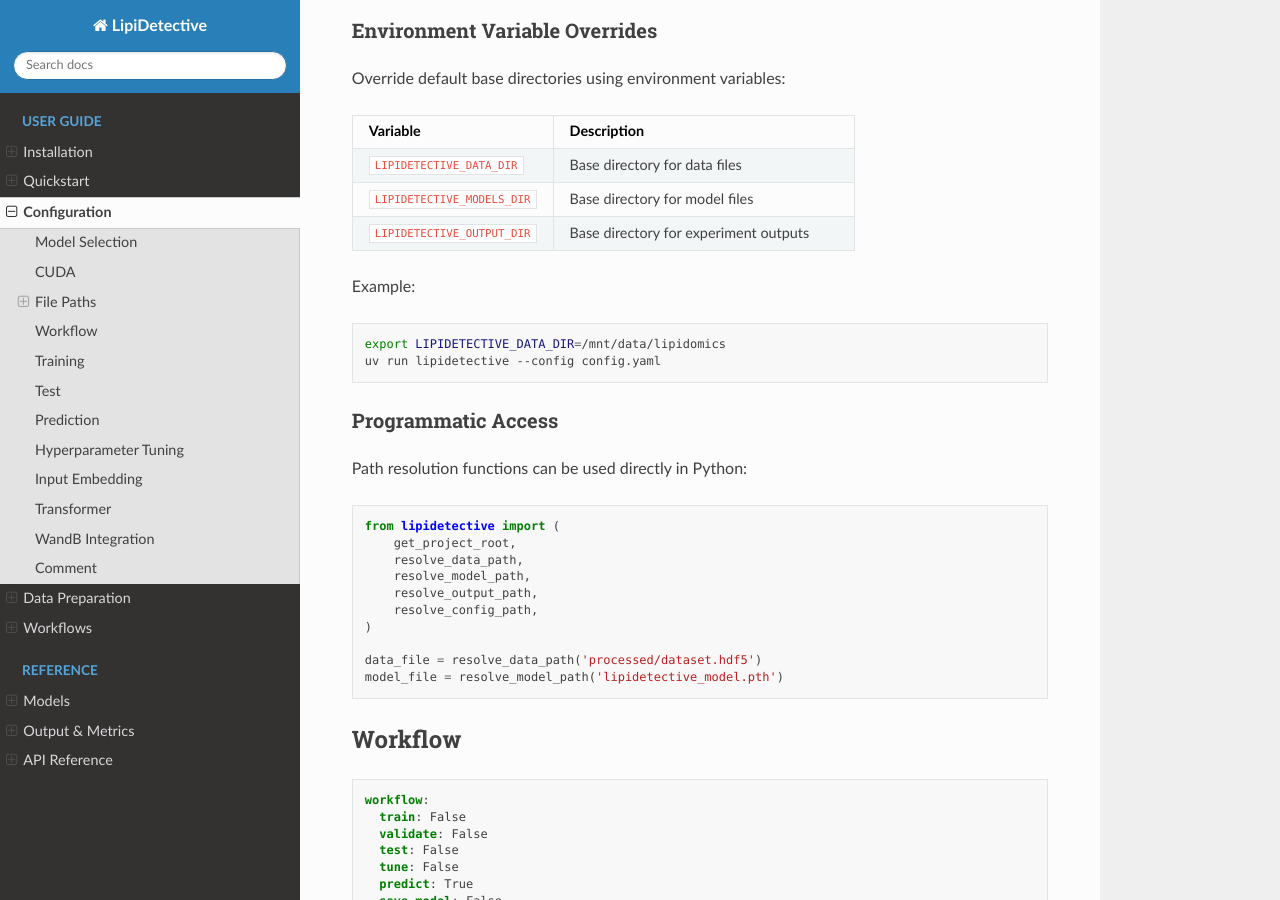
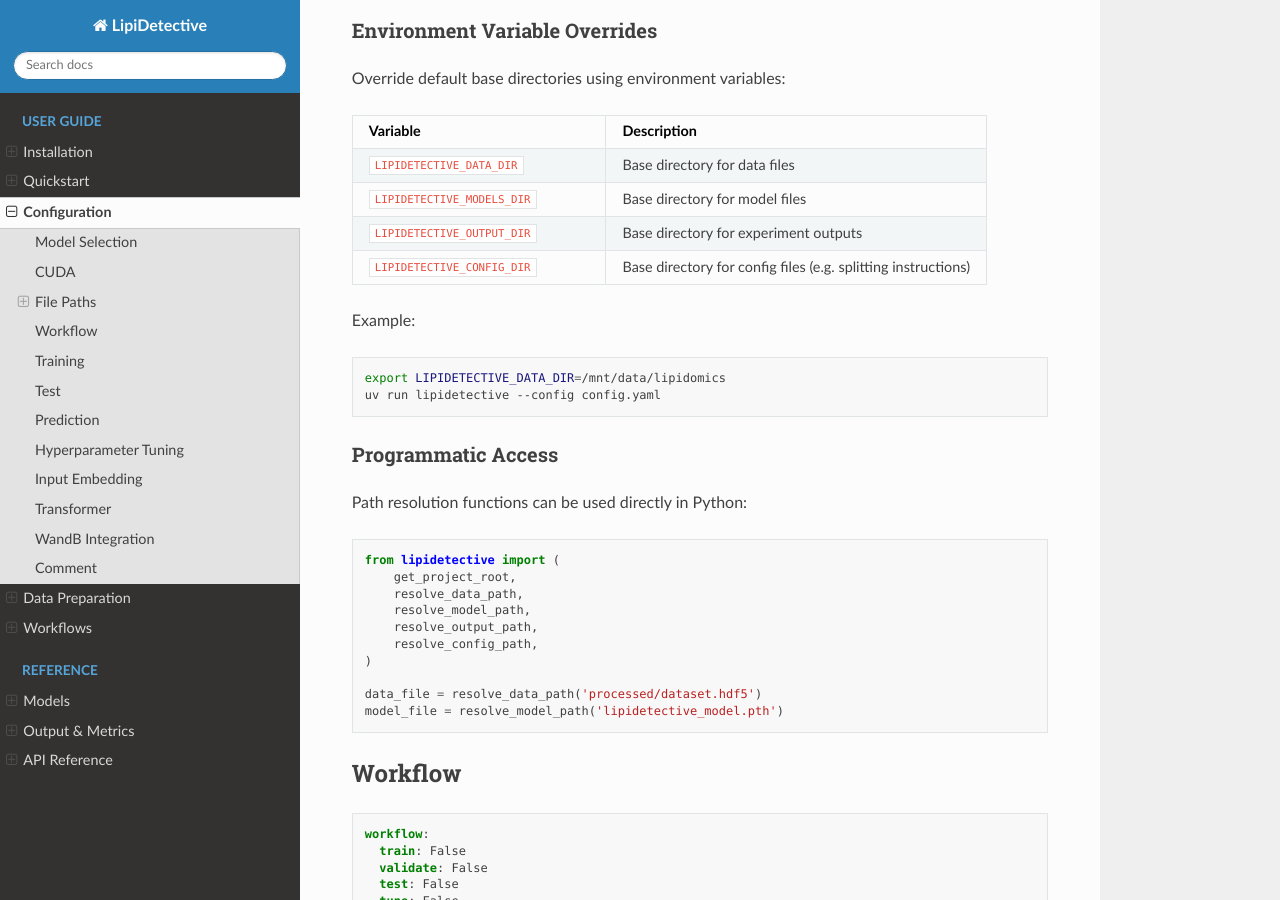
Before and after one commit to LipiTUM/lipidetective, a Sphinx documentation site: the page built from docs/source/configuration.rst, in a window 1280 px wide and 900 px high, scrolled down 1592 px. Built offline with Sphinx 7.4.7 and the Read the Docs theme 3.1.0, drawn with Linux system fonts in a browser that asks for light colours.

Commit message:
docs: add LIPIDETECTIVE_CONFIG_DIR to env var table

```diff
--- a/docs/source/configuration.rst
+++ b/docs/source/configuration.rst
@@ -104,6 +104,8 @@
      - Base directory for model files
    * - ``LIPIDETECTIVE_OUTPUT_DIR``
      - Base directory for experiment outputs
+   * - ``LIPIDETECTIVE_CONFIG_DIR``
+     - Base directory for config files (e.g. splitting instructions)
 
 Example:
 
```
